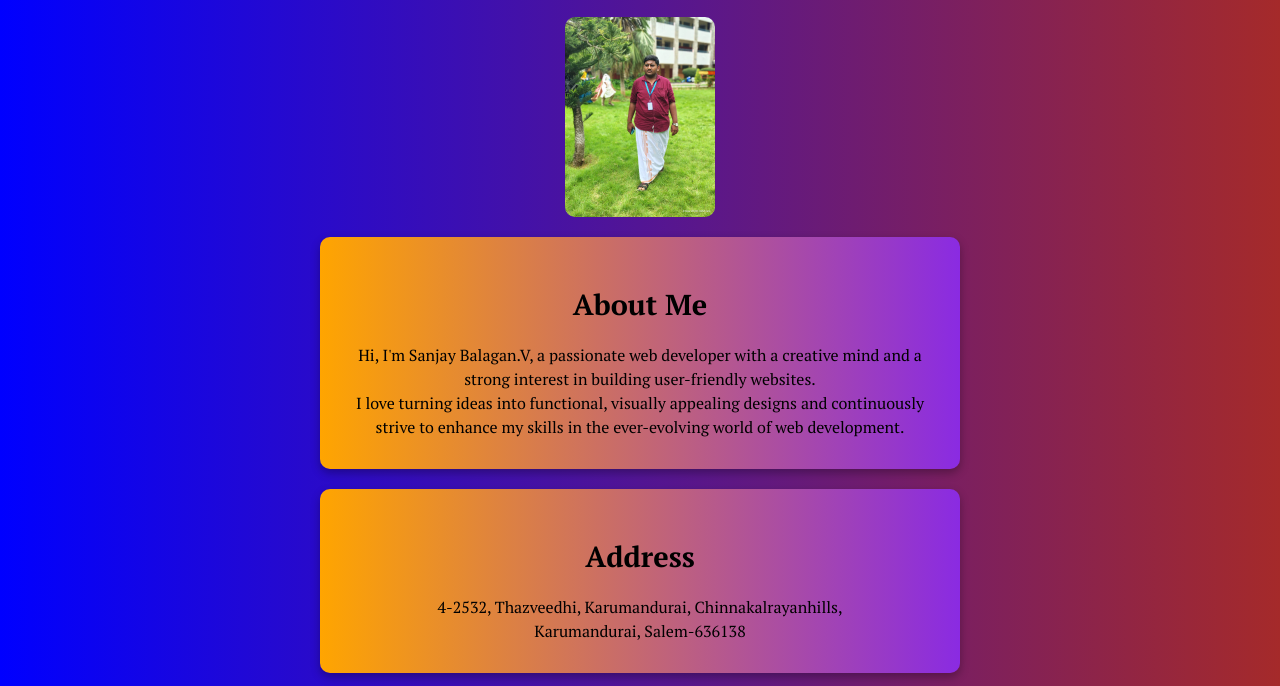
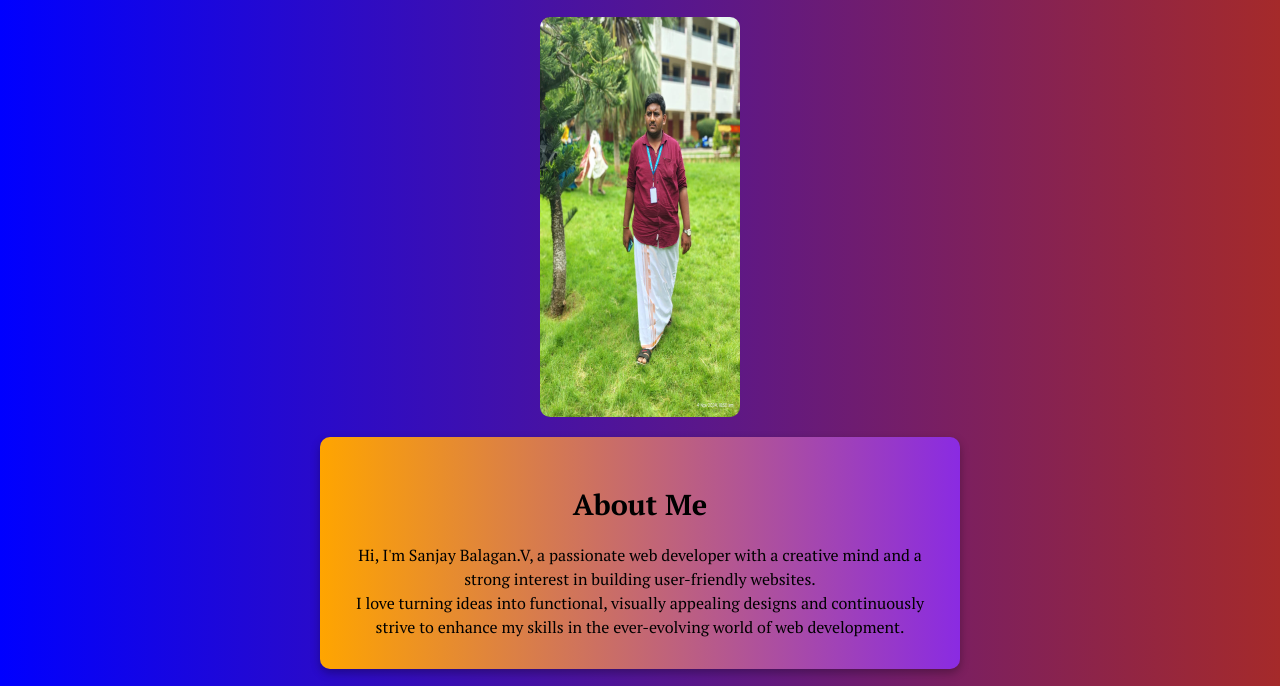
Before and after one commit to sanjay-2424/sanjay-portfolio, a plain HTML site: page index.html in a window 1280 px wide. Shown: the part 74-760 px from the top of the page. Drawn offline with Linux system fonts and the light colour scheme.

Commit message:
index.html

```diff
--- a/index.html
+++ b/index.html
@@ -57,8 +57,8 @@
 
         img {
             border-radius: 10px;
-            width: 150px; /* Reduced for better responsiveness */
-            height: 200px;
+            width: 200px; /* Reduced for better responsiveness */
+            height: 400px;
         }
 
         /* Skill Section Specific */
```
